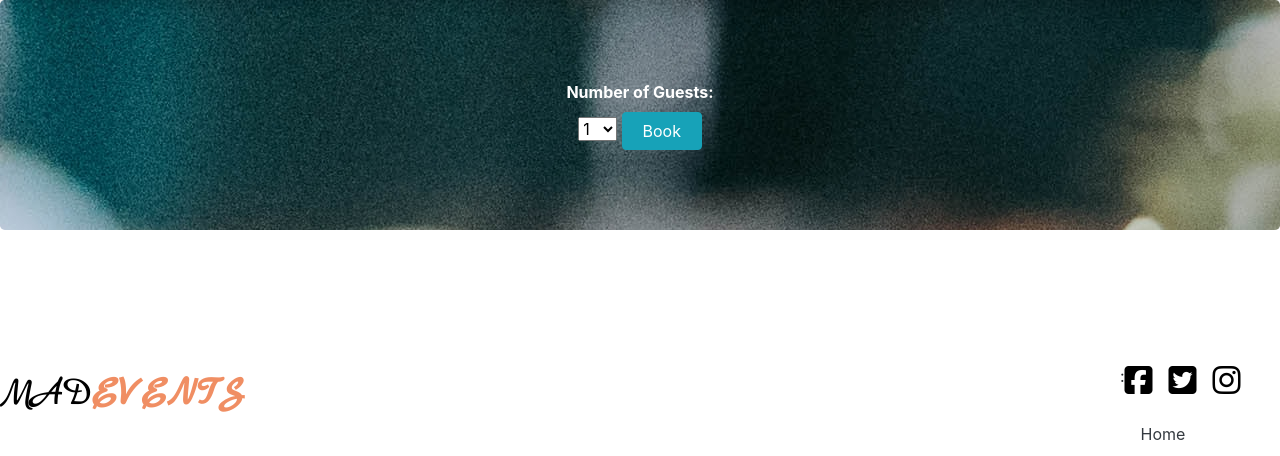
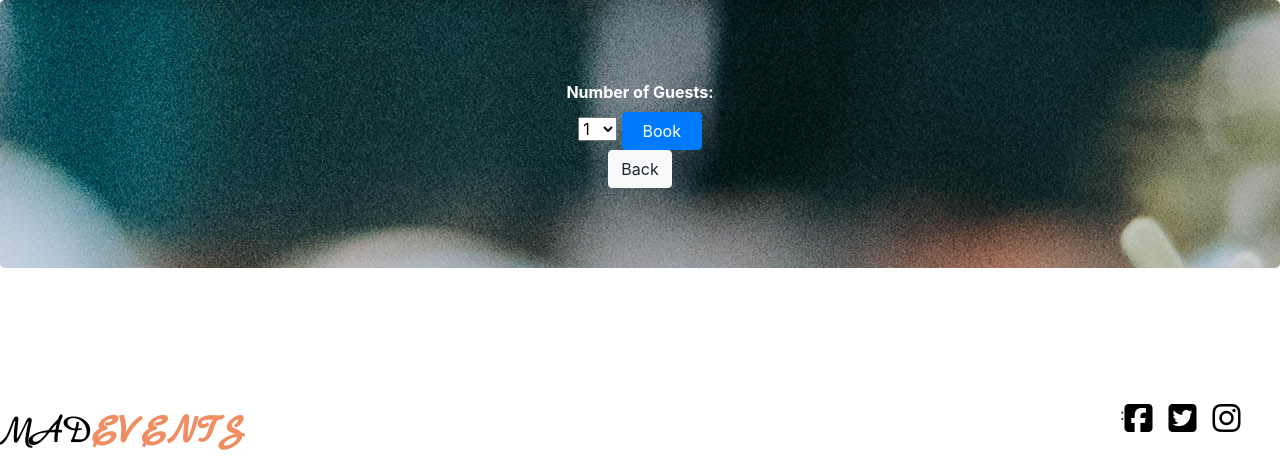
Before and after one commit to andreavillegasm/MadEvents, a PHP site: page /reservation_detail.php in a window 1280 px wide. Shown: the part 101-557 px from the top of the page. Run offline with PHP 8.4, Linux system fonts and the light colour scheme; the visitor is signed in with stand-in values (Sample User, id 1); data that the repository does not hold is empty; some libraries are stand-ins or nearby versions.

Commit message:
Tim: added a link back to reservation.php

```diff
--- a/reservation_detail.php
+++ b/reservation_detail.php
@@ -98,7 +98,8 @@ if (isset($_POST["submit"])) {
                             }
                             ?>
                         </select>
-                        <button type="submit" name="book" class="btn btn-info" id="infodelete-button">Book</button>
+                        <button type="submit" name="book" class="btn btn-primary" id="infodelete-button">Book</button>
+                        <a href="reservation.php" class="btn btn-light">Back</a>
                     </form>
                 </div>
             </div>
--- a/reservation_update.php
+++ b/reservation_update.php
@@ -84,8 +84,9 @@ if (isset($_POST["update"])) {
                             }
                             ?>
                         </select>
-                        <button type="submit" name="callupdate" class="btn btn-info" id="infodelete-button">Book
+                        <button type="submit" name="callupdate" class="btn btn-primary" id="infodelete-button">Update
                         </button>
+                        <a href="reservation.php" class="btn btn-light">Back</a>
                     </form>
                 </div>
             </div>
```
